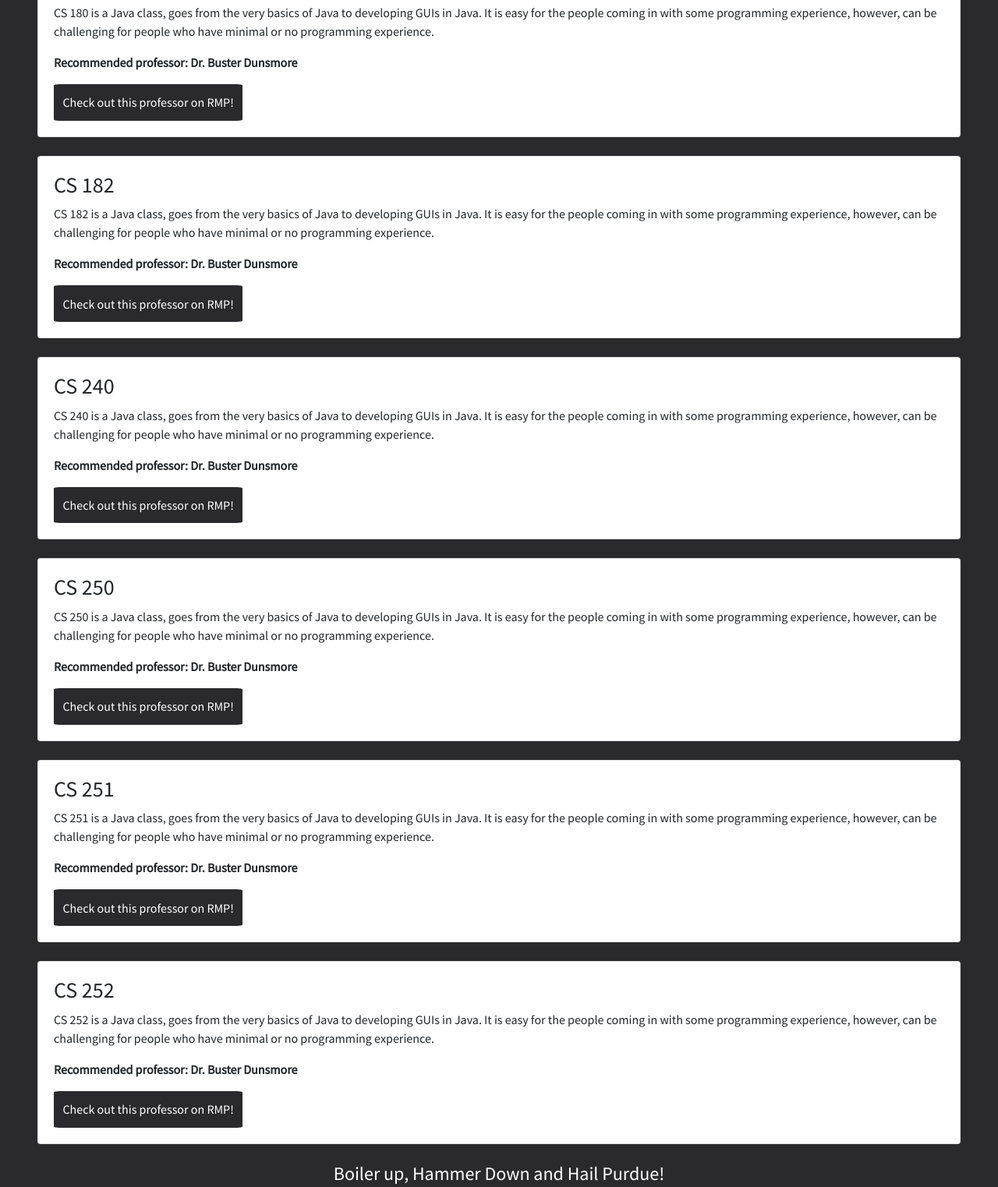
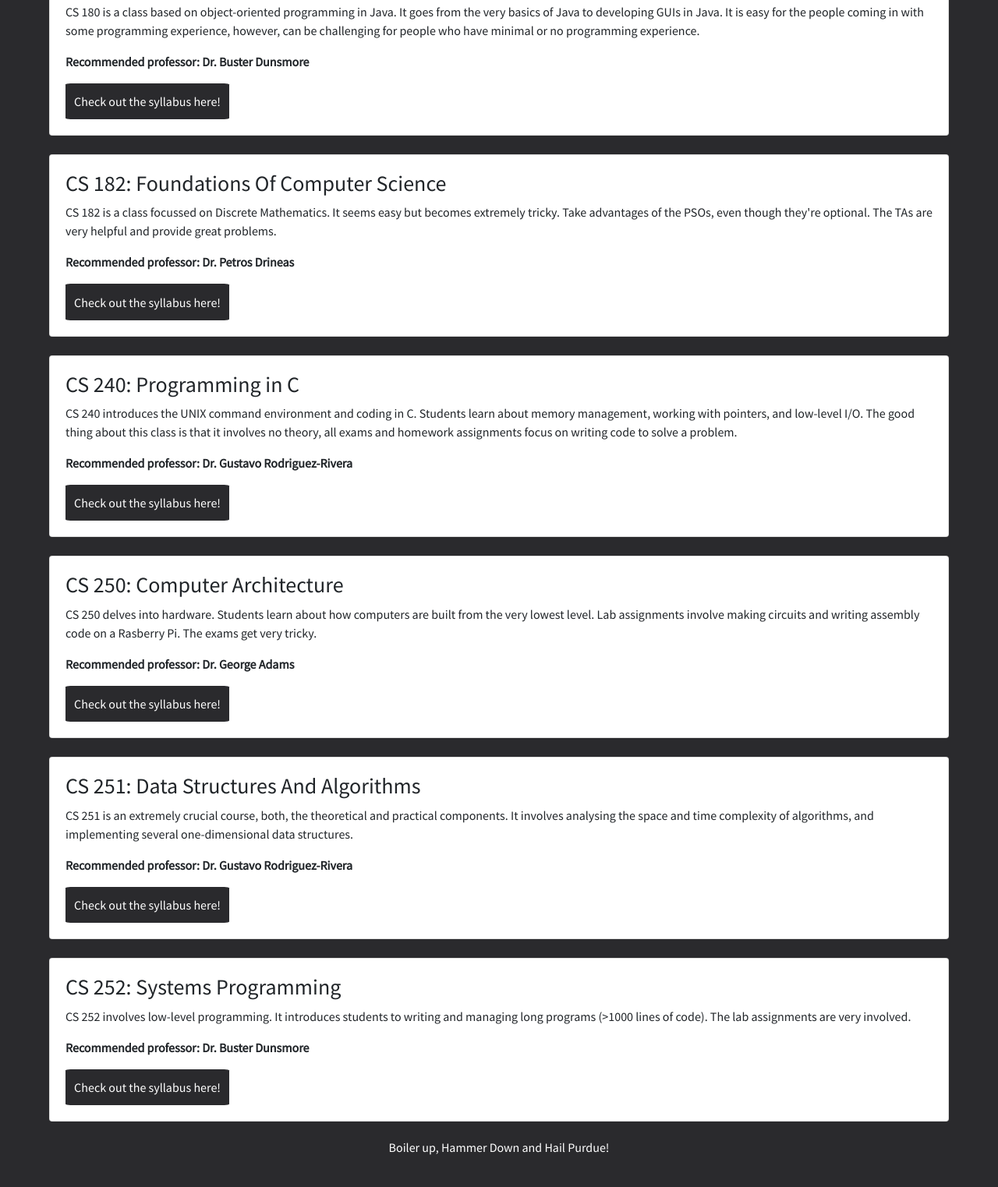
Before and after one commit to tanyakhandelwal21/cs-classes-purdue, a plain HTML site: page index.html in a window 1280 px wide. Shown: the part 190-1713 px from the top of the page at 78% size. After the commit the page ends 1680 px from the top, so only its background shows below. Drawn offline with nearby package versions, Linux system fonts and the light colour scheme.

Commit message:
Responsiveness done

```diff
--- a/index.html
+++ b/index.html
@@ -9,23 +9,26 @@
     </head>
     <body>
         <title>CS Classes at Purdue</title>
+        <div class="container-fluid">
             <div class="header">
                 <h1>Ratings of Purdue CS Classes</h1>
             </div>
+        </div>
         <br>
+        <div class="container-fluid">
             <!-- CS 180 CARD -->
             <div class="card mx-5">
                 <div class="card-body">
                     <h3>
-                    CS 180
+                        CS 180: Problem Solving And Object-Oriented Programming
                     </h3>
                     <p>
-                    CS 180 is a Java class, goes from the very basics of Java to developing GUIs in Java. It is easy for the people coming in with some programming experience, however, can be challenging for people who have minimal or no programming experience.
+                        CS 180 is a class based on object-oriented programming in Java. It goes from the very basics of Java to developing GUIs in Java. It is easy for the people coming in with some programming experience, however, can be challenging for people who have minimal or no programming experience.
                     </p>
                     <p class="font-weight-bold">
                         Recommended professor: Dr. Buster Dunsmore
                     </p>
-                <button>Check out this professor on RMP!</button>
+                    <button onclick="window.location.href = 'https://www.cs.purdue.edu/academic-programs/courses/canonical/cs180.html';">Check out the syllabus here!</button>
                 </div>
             </div>
             <br>
@@ -34,15 +37,15 @@
             <div class="card mx-5">
                 <div class="card-body">
                     <h3>
-                    CS 182
+                        CS 182: Foundations Of Computer Science
                     </h3>
                     <p>
-                    CS 182 is a Java class, goes from the very basics of Java to developing GUIs in Java. It is easy for the people coming in with some programming experience, however, can be challenging for people who have minimal or no programming experience.
+                        CS 182 is a class focussed on Discrete Mathematics. It seems easy but becomes extremely tricky. Take advantages of the PSOs, even though they're optional. The TAs are very helpful and provide great problems.
                     </p>
                     <p class="font-weight-bold">
-                    Recommended professor: Dr. Buster Dunsmore
+                        Recommended professor: Dr. Petros Drineas
                     </p>
-                <button>Check out this professor on RMP!</button>
+                    <button onclick="window.location.href = 'https://www.cs.purdue.edu/academic-programs/courses/canonical/cs182.html';">Check out the syllabus here!</button>
                 </div>
             </div>
             <br>
@@ -51,15 +54,15 @@
             <div class="card mx-5">
                 <div class="card-body">
                     <h3>
-                    CS 240
+                        CS 240: Programming in C
                     </h3>
                     <p>
-                    CS 240 is a Java class, goes from the very basics of Java to developing GUIs in Java. It is easy for the people coming in with some programming experience, however, can be challenging for people who have minimal or no programming experience.
+                        CS 240 introduces the UNIX command environment and coding in C. Students learn about memory management, working with pointers, and low-level I/O. The good thing about this class is that it involves no theory, all exams and homework assignments focus on writing code to solve a problem.
                 </p>
                     <p class="font-weight-bold">
-                    Recommended professor: Dr. Buster Dunsmore
+                        Recommended professor: Dr. Gustavo Rodriguez-Rivera
                     </p>
-                <button>Check out this professor on RMP!</button>
+                    <button onclick="window.location.href = 'https://www.cs.purdue.edu/academic-programs/courses/canonical/cs240.html';">Check out the syllabus here!</button>
                 </div>
             </div>
             <br>
@@ -68,15 +71,15 @@
             <div class="card mx-5">
                 <div class="card-body">
                     <h3>
-                    CS 250
+                        CS 250: Computer Architecture
                     </h3>
                     <p>
-                    CS 250 is a Java class, goes from the very basics of Java to developing GUIs in Java. It is easy for the people coming in with some programming experience, however, can be challenging for people who have minimal or no programming experience.
+                        CS 250 delves into hardware. Students learn about how computers are built from the very lowest level. Lab assignments involve making circuits and writing assembly code on a Rasberry Pi. The exams get very tricky.
                     </p>
                     <p class="font-weight-bold">
-                    Recommended professor: Dr. Buster Dunsmore
+                        Recommended professor: Dr. George Adams
                     </p>
-                <button>Check out this professor on RMP!</button>
+                    <button onclick="window.location.href = 'https://www.cs.purdue.edu/academic-programs/courses/canonical/cs250.html';">Check out the syllabus here!</button>
                 </div>
             </div>
             <br>
@@ -85,15 +88,15 @@
             <div class="card mx-5">
                 <div class="card-body">
                     <h3>
-                    CS 251
+                        CS 251: Data Structures And Algorithms
                     </h3>
                     <p>
-                    CS 251 is a Java class, goes from the very basics of Java to developing GUIs in Java. It is easy for the people coming in with some programming experience, however, can be challenging for people who have minimal or no programming experience.
+                        CS 251 is an extremely crucial course, both, the theoretical and practical components. It involves analysing the space and time complexity of algorithms, and implementing several one-dimensional data structures.
                     </p>
                     <p class="font-weight-bold">
-                    Recommended professor: Dr. Buster Dunsmore
+                        Recommended professor: Dr. Gustavo Rodriguez-Rivera
                     </p>
-                <button>Check out this professor on RMP!</button>
+                    <button onclick="window.location.href = 'https://www.cs.purdue.edu/academic-programs/courses/canonical/cs251.html';">Check out the syllabus here!</button>
                 </div>
             </div>
             <br>
@@ -102,20 +105,21 @@
             <div class="card mx-5">
                 <div class="card-body">
                     <h3>
-                    CS 252
+                        CS 252: Systems Programming
                     </h3>
                     <p>
-                    CS 252 is a Java class, goes from the very basics of Java to developing GUIs in Java. It is easy for the people coming in with some programming experience, however, can be challenging for people who have minimal or no programming experience.
+                        CS 252 involves low-level programming. It introduces students to writing and managing long programs (>1000 lines of code). The lab assignments are very involved.
                     </p>
                     <p class="font-weight-bold">
                         Recommended professor: Dr. Buster Dunsmore
                     </p>
-                <button>Check out this professor on RMP!</button>
+                    <button onclick="window.location.href = 'https://www.cs.purdue.edu/academic-programs/courses/canonical/cs252.html';">Check out the syllabus here!</button>
+                </div>
             </div>
         </div>
         <br>
         <footer>
-            <h4>Boiler up, Hammer Down and Hail Purdue!</h4>
+            <h6>Boiler up, Hammer Down and Hail Purdue!</h6>
         </footer>
     </body>
 </html>
--- a/styles.css
+++ b/styles.css
@@ -1,7 +1,6 @@
 body {
     background-color: #2A2A2D;
     font-family: 'Source Sans Pro', sans-serif;
-
 }
 
 .header {
@@ -30,3 +29,21 @@
 button:hover {
     color: #A8A8AE;
 }
+
+@media (max-width: 576px) {
+    button {
+        padding: 2% !important;
+    }
+}
+
+@media (max-width: 768px) {
+    button {
+        padding: 2% !important;
+    }
+}
+
+@media (min-width: 1200px) {
+    button {
+        padding: 1% !important;
+    }
+}
```
Lines whose indentation alone changed are shown as unchanged.
